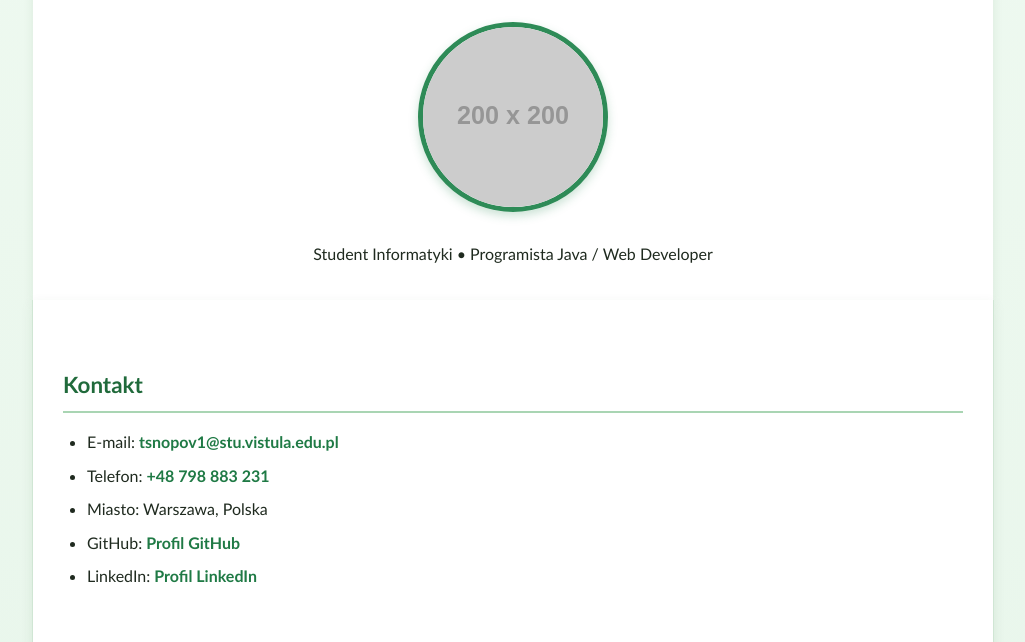
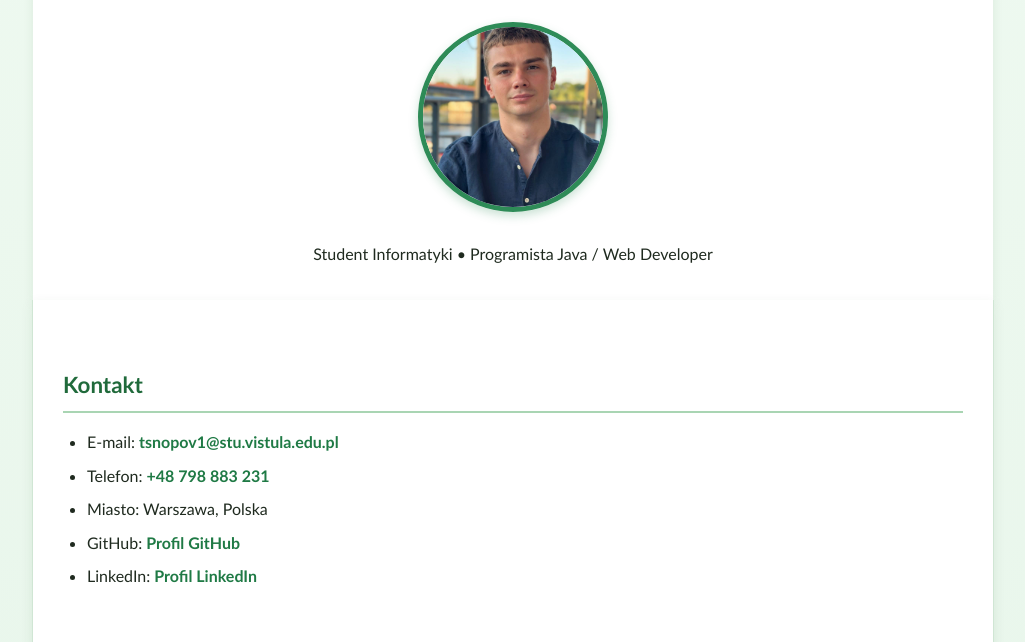
Before and after one commit to 66821/zadania-www, a plain HTML site: page zad2_css/index.html in a window 1280 px wide. Shown: the part 144-786 px from the top of the page, without its empty margins (127-1152 px from the left). Drawn offline with Linux system fonts and the light colour scheme; placeholder pictures from the web are drawn by us.

Commit message:
Update index.html

```diff
--- a/zad2_css/index.html
+++ b/zad2_css/index.html
@@ -11,8 +11,7 @@
 <header>
   <h1>Tymofii Snopov – CV</h1>
 
-  <img src="https://via.placeholder.com/200"
-       alt="Zdjęcie profilowe Tymofii Snopov">
+<img src="2026-03-15 23.48.12.jpg" alt="Zdjęcie profilowe Tymofii Snopov">
 
   <p>Student Informatyki • Programista Java / Web Developer</p>
 </header>
```
